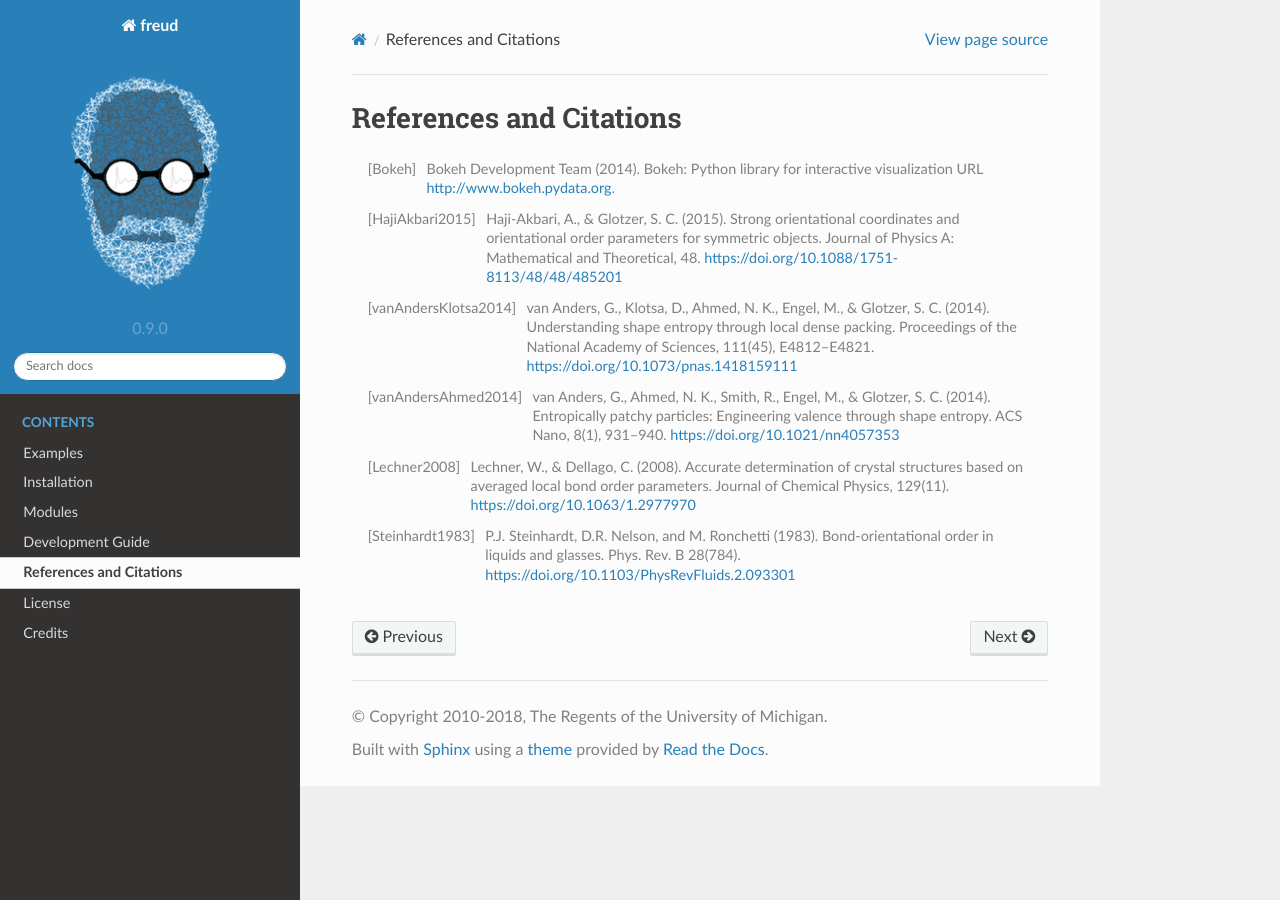
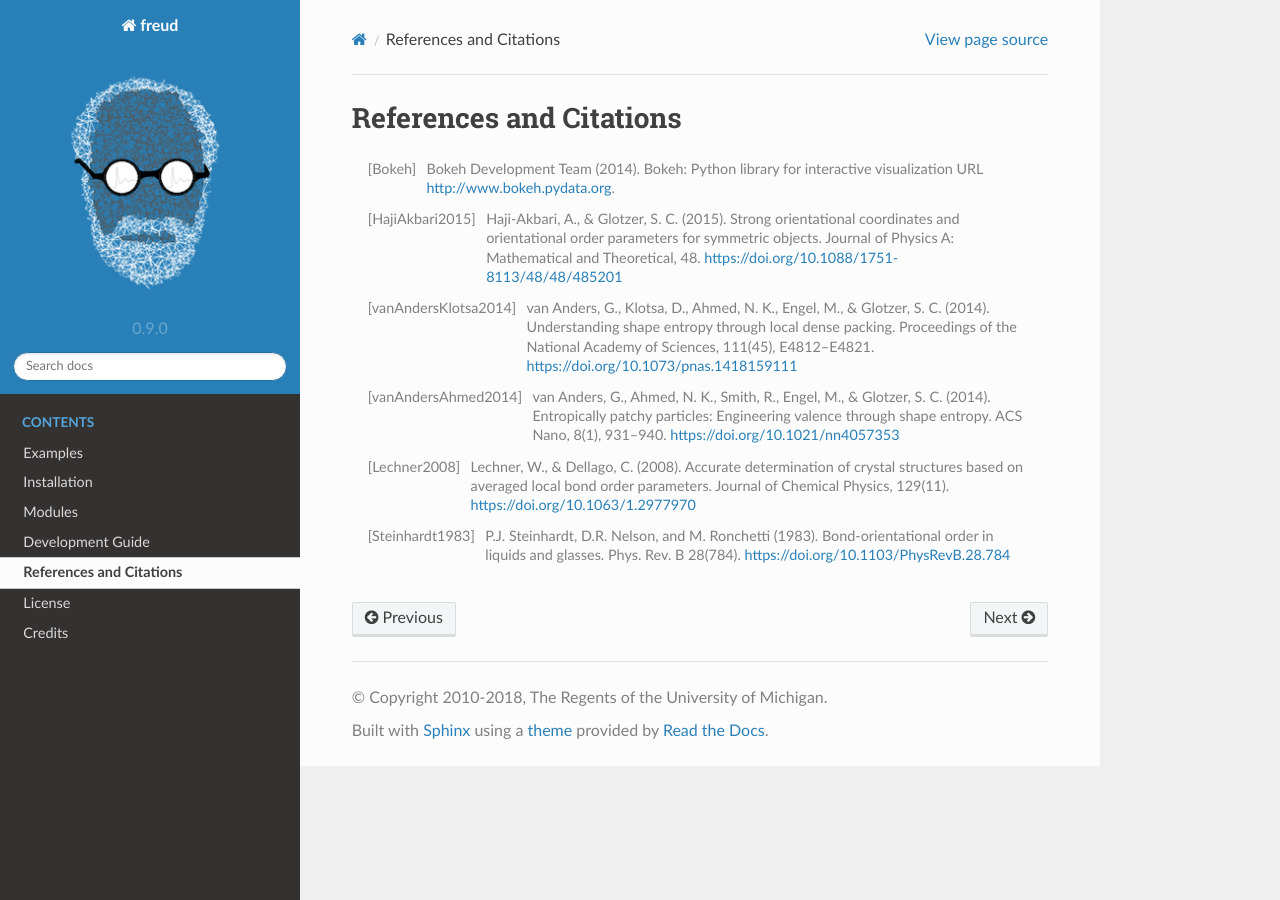
Before and after one commit to glotzerlab/freud, a Sphinx documentation site: the page built from doc/source/citations.rst, in a window 1280 px wide. Built offline with Sphinx 7.4.7 and the Read the Docs theme 2.0.0, drawn with Linux system fonts in a browser that asks for light colours; some of the changed lines change nothing that is shown.

Commit message:
Fix citation

```diff
--- a/doc/source/citations.rst
+++ b/doc/source/citations.rst
@@ -21,4 +21,4 @@ References and Citations
           local bond order parameters. Journal of Chemical Physics, 129(11). https://doi.org/10.1063/1.2977970
 
 .. [Steinhardt1983] P.J. Steinhardt, D.R. Nelson, and M. Ronchetti (1983). Bond-orientational order in liquids and
-          glasses. Phys. Rev. B 28(784). https://doi.org/10.1103/PhysRevFluids.2.093301
+          glasses. Phys. Rev. B 28(784). https://doi.org/10.1103/PhysRevB.28.784
```
